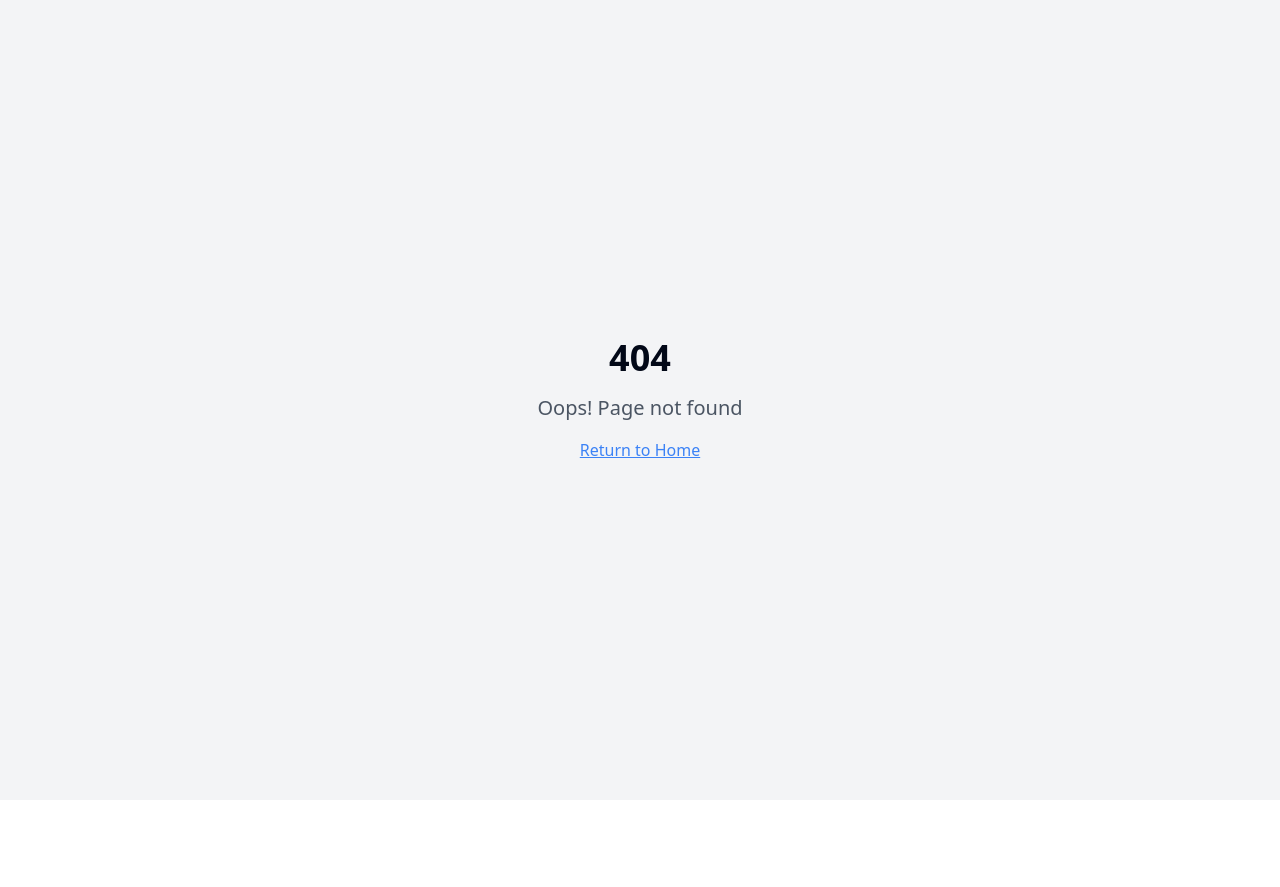
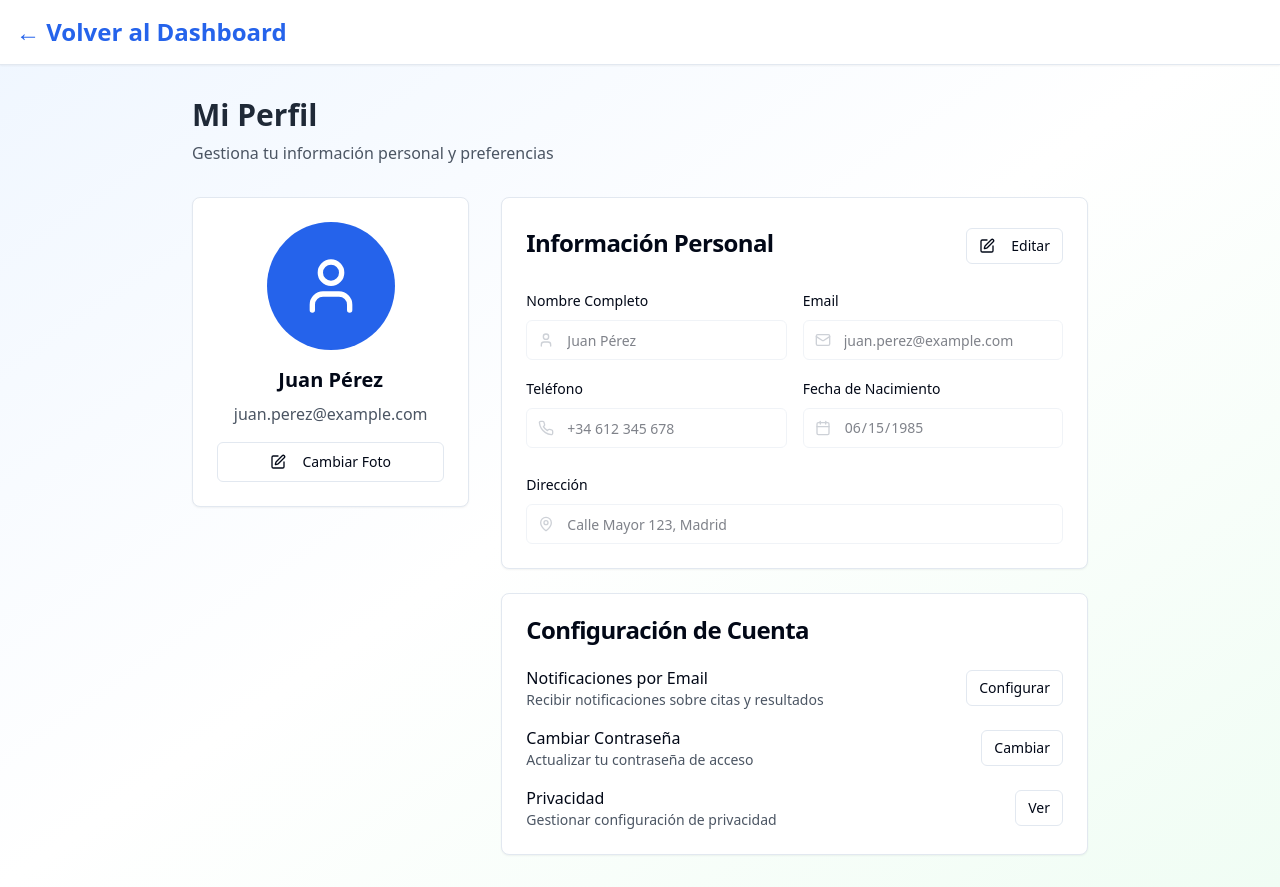
Before and after one commit to AldoRiosPrune/doc-ride-connect, a React (Vite) app: page /profile in a window 1280 px wide. Before the commit this address had no page. Before the commit the page ends 800 px from the top, so only its background shows below. Built offline with nearby package versions, Linux system fonts and the light colour scheme.

Commit message:
Fix: Implement "Mi Perfil" functionality
Adds navigation to a user profile page when "Mi Perfil" is clicked in the UserProfileDropdown.

```diff
--- a/src/App.tsx
+++ b/src/App.tsx
@@ -12,6 +12,7 @@ import Doctors from "./pages/Doctors";
 import DoctorProfile from "./pages/DoctorProfile";
 import Specialties from "./pages/Specialties";
 import AllSpecialties from "./pages/AllSpecialties";
+import UserProfile from "./pages/UserProfile";
 
 const queryClient = new QueryClient();
 
@@ -25,6 +26,7 @@ const App = () => (
           <Route path="/" element={<Index />} />
           <Route path="/login" element={<Login />} />
           <Route path="/dashboard" element={<Dashboard />} />
+          <Route path="/profile" element={<UserProfile />} />
           <Route path="/doctors" element={<Doctors />} />
           <Route path="/doctor/:id" element={<DoctorProfile />} />
           <Route path="/specialties" element={<AllSpecialties />} />
--- a/src/components/UserProfileDropdown.tsx
+++ b/src/components/UserProfileDropdown.tsx
@@ -10,12 +10,19 @@ import {
 } from "@/components/ui/dropdown-menu";
 import { Button } from "@/components/ui/button";
 import { User, Settings, Heart, FileText, LogOut, Bell } from "lucide-react";
+import { useNavigate } from "react-router-dom";
 
 interface UserProfileDropdownProps {
   userName: string;
 }
 
 const UserProfileDropdown = ({ userName }: UserProfileDropdownProps) => {
+  const navigate = useNavigate();
+
+  const handleProfileClick = () => {
+    navigate("/profile");
+  };
+
   return (
     <DropdownMenu>
       <DropdownMenuTrigger asChild>
@@ -36,7 +43,7 @@ const UserProfileDropdown = ({ userName }: UserProfileDropdownProps) => {
           </div>
         </DropdownMenuLabel>
         <DropdownMenuSeparator />
-        <DropdownMenuItem>
+        <DropdownMenuItem onClick={handleProfileClick}>
           <User className="mr-2 h-4 w-4" />
           <span>Mi Perfil</span>
         </DropdownMenuItem>
--- /dev/null
+++ b/src/pages/UserProfile.tsx
@@ -0,0 +1,215 @@
+
+import React from "react";
+import { Card, CardContent, CardHeader, CardTitle } from "@/components/ui/card";
+import { Button } from "@/components/ui/button";
+import { Input } from "@/components/ui/input";
+import { Label } from "@/components/ui/label";
+import { User, Mail, Phone, MapPin, Calendar, Edit, Save, X } from "lucide-react";
+import { Link } from "react-router-dom";
+import { useState } from "react";
+import { useToast } from "@/hooks/use-toast";
+
+const UserProfile = () => {
+  const { toast } = useToast();
+  const [isEditing, setIsEditing] = useState(false);
+  const [userInfo, setUserInfo] = useState({
+    name: "Juan Pérez",
+    email: "juan.perez@example.com",
+    phone: "+34 612 345 678",
+    address: "Calle Mayor 123, Madrid",
+    birthDate: "1985-06-15"
+  });
+
+  const handleSave = () => {
+    setIsEditing(false);
+    toast({
+      title: "Perfil actualizado",
+      description: "Tu información personal ha sido guardada exitosamente.",
+    });
+  };
+
+  const handleCancel = () => {
+    setIsEditing(false);
+    // Reset to original values if needed
+  };
+
+  return (
+    <div className="min-h-screen bg-gradient-to-br from-blue-50 via-white to-green-50">
+      {/* Header */}
+      <header className="bg-white shadow-sm border-b">
+        <div className="container mx-auto px-4 py-4">
+          <div className="flex items-center justify-between">
+            <Link to="/dashboard" className="flex items-center gap-2 text-2xl font-bold text-blue-600">
+              ← Volver al Dashboard
+            </Link>
+          </div>
+        </div>
+      </header>
+
+      <div className="container mx-auto px-4 py-8">
+        <div className="max-w-4xl mx-auto">
+          <div className="mb-8">
+            <h1 className="text-3xl font-bold text-gray-800 mb-2">Mi Perfil</h1>
+            <p className="text-gray-600">Gestiona tu información personal y preferencias</p>
+          </div>
+
+          <div className="grid lg:grid-cols-3 gap-8">
+            {/* Profile Picture and Basic Info */}
+            <div className="lg:col-span-1">
+              <Card>
+                <CardContent className="p-6 text-center">
+                  <div className="w-32 h-32 bg-blue-600 rounded-full flex items-center justify-center mx-auto mb-4">
+                    <User className="w-16 h-16 text-white" />
+                  </div>
+                  <h2 className="text-xl font-semibold mb-2">{userInfo.name}</h2>
+                  <p className="text-gray-600 mb-4">{userInfo.email}</p>
+                  <Button variant="outline" className="w-full">
+                    <Edit className="w-4 h-4 mr-2" />
+                    Cambiar Foto
+                  </Button>
+                </CardContent>
+              </Card>
+            </div>
+
+            {/* Personal Information */}
+            <div className="lg:col-span-2">
+              <Card>
+                <CardHeader className="flex flex-row items-center justify-between">
+                  <CardTitle>Información Personal</CardTitle>
+                  <div className="flex gap-2">
+                    {isEditing ? (
+                      <>
+                        <Button size="sm" onClick={handleSave}>
+                          <Save className="w-4 h-4 mr-2" />
+                          Guardar
+                        </Button>
+                        <Button size="sm" variant="outline" onClick={handleCancel}>
+                          <X className="w-4 h-4 mr-2" />
+                          Cancelar
+                        </Button>
+                      </>
+                    ) : (
+                      <Button size="sm" variant="outline" onClick={() => setIsEditing(true)}>
+                        <Edit className="w-4 h-4 mr-2" />
+                        Editar
+                      </Button>
+                    )}
+                  </div>
+                </CardHeader>
+                <CardContent className="space-y-6">
+                  <div className="grid grid-cols-1 md:grid-cols-2 gap-4">
+                    <div className="space-y-2">
+                      <Label htmlFor="name">Nombre Completo</Label>
+                      <div className="relative">
+                        <User className="absolute left-3 top-3 h-4 w-4 text-gray-400" />
+                        <Input
+                          id="name"
+                          value={userInfo.name}
+                          onChange={(e) => setUserInfo({...userInfo, name: e.target.value})}
+                          disabled={!isEditing}
+                          className="pl-10"
+                        />
+                      </div>
+                    </div>
+
+                    <div className="space-y-2">
+                      <Label htmlFor="email">Email</Label>
+                      <div className="relative">
+                        <Mail className="absolute left-3 top-3 h-4 w-4 text-gray-400" />
+                        <Input
+                          id="email"
+                          type="email"
+                          value={userInfo.email}
+                          onChange={(e) => setUserInfo({...userInfo, email: e.target.value})}
+                          disabled={!isEditing}
+                          className="pl-10"
+                        />
+                      </div>
+                    </div>
+
+                    <div className="space-y-2">
+                      <Label htmlFor="phone">Teléfono</Label>
+                      <div className="relative">
+                        <Phone className="absolute left-3 top-3 h-4 w-4 text-gray-400" />
+                        <Input
+                          id="phone"
+                          value={userInfo.phone}
+                          onChange={(e) => setUserInfo({...userInfo, phone: e.target.value})}
+                          disabled={!isEditing}
+                          className="pl-10"
+                        />
+                      </div>
+                    </div>
+
+                    <div className="space-y-2">
+                      <Label htmlFor="birthDate">Fecha de Nacimiento</Label>
+                      <div className="relative">
+                        <Calendar className="absolute left-3 top-3 h-4 w-4 text-gray-400" />
+                        <Input
+                          id="birthDate"
+                          type="date"
+                          value={userInfo.birthDate}
+                          onChange={(e) => setUserInfo({...userInfo, birthDate: e.target.value})}
+                          disabled={!isEditing}
+                          className="pl-10"
+                        />
+                      </div>
+                    </div>
+                  </div>
+
+                  <div className="space-y-2">
+                    <Label htmlFor="address">Dirección</Label>
+                    <div className="relative">
+                      <MapPin className="absolute left-3 top-3 h-4 w-4 text-gray-400" />
+                      <Input
+                        id="address"
+                        value={userInfo.address}
+                        onChange={(e) => setUserInfo({...userInfo, address: e.target.value})}
+                        disabled={!isEditing}
+                        className="pl-10"
+                      />
+                    </div>
+                  </div>
+                </CardContent>
+              </Card>
+
+              {/* Additional Settings */}
+              <Card className="mt-6">
+                <CardHeader>
+                  <CardTitle>Configuración de Cuenta</CardTitle>
+                </CardHeader>
+                <CardContent className="space-y-4">
+                  <div className="flex items-center justify-between">
+                    <div>
+                      <h3 className="font-medium">Notificaciones por Email</h3>
+                      <p className="text-sm text-gray-600">Recibir notificaciones sobre citas y resultados</p>
+                    </div>
+                    <Button variant="outline" size="sm">Configurar</Button>
+                  </div>
+
+                  <div className="flex items-center justify-between">
+                    <div>
+                      <h3 className="font-medium">Cambiar Contraseña</h3>
+                      <p className="text-sm text-gray-600">Actualizar tu contraseña de acceso</p>
+                    </div>
+                    <Button variant="outline" size="sm">Cambiar</Button>
+                  </div>
+
+                  <div className="flex items-center justify-between">
+                    <div>
+                      <h3 className="font-medium">Privacidad</h3>
+                      <p className="text-sm text-gray-600">Gestionar configuración de privacidad</p>
+                    </div>
+                    <Button variant="outline" size="sm">Ver</Button>
+                  </div>
+                </CardContent>
+              </Card>
+            </div>
+          </div>
+        </div>
+      </div>
+    </div>
+  );
+};
+
+export default UserProfile;
```
